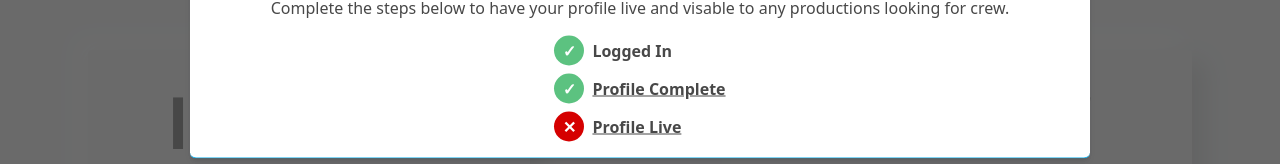
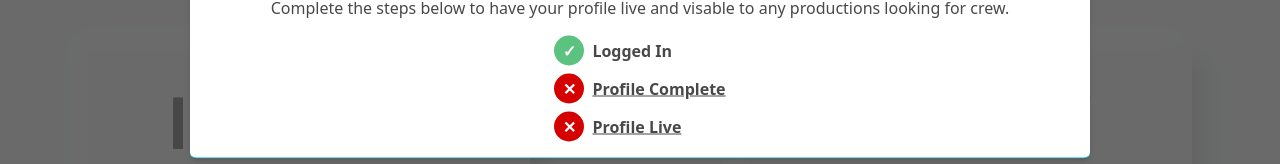
Before and after one commit to sdbxsdb/we-are-crew, a Next.js app: page / in a window 1280 px wide. Shown: the part 353-517 px from the top of the page. Built offline with nearby package versions, Linux system fonts and the light colour scheme; no server answers; the database is empty.

Commit message:
update again to if no username

```diff
--- a/pages/index.js
+++ b/pages/index.js
@@ -91,7 +91,7 @@ export default function Home() {
                       Logged In
                     </strong>
                     <strong className="flex items-center">
-                      {user.username !== "" ? (
+                      {user?.username ? (
                         <div className="font-bold flex items-center justify-center text-white w-[30px] h-[30px] text-1xl bg-wearecrewGreen rounded-full px-1 py-0.5 mr-2">
                           &#10003;
                         </div>
@@ -108,7 +108,7 @@ export default function Home() {
                       </Link>
                     </strong>
                     <strong className="flex items-center">
-                      {user.paid === true ? (
+                      {user?.paid === true ? (
                         <div className="font-bold flex items-center justify-center text-white w-[30px] h-[30px] text-1xl bg-wearecrewGreen rounded-full px-1 py-0.5 mr-2">
                           &#10003;
                         </div>
```
